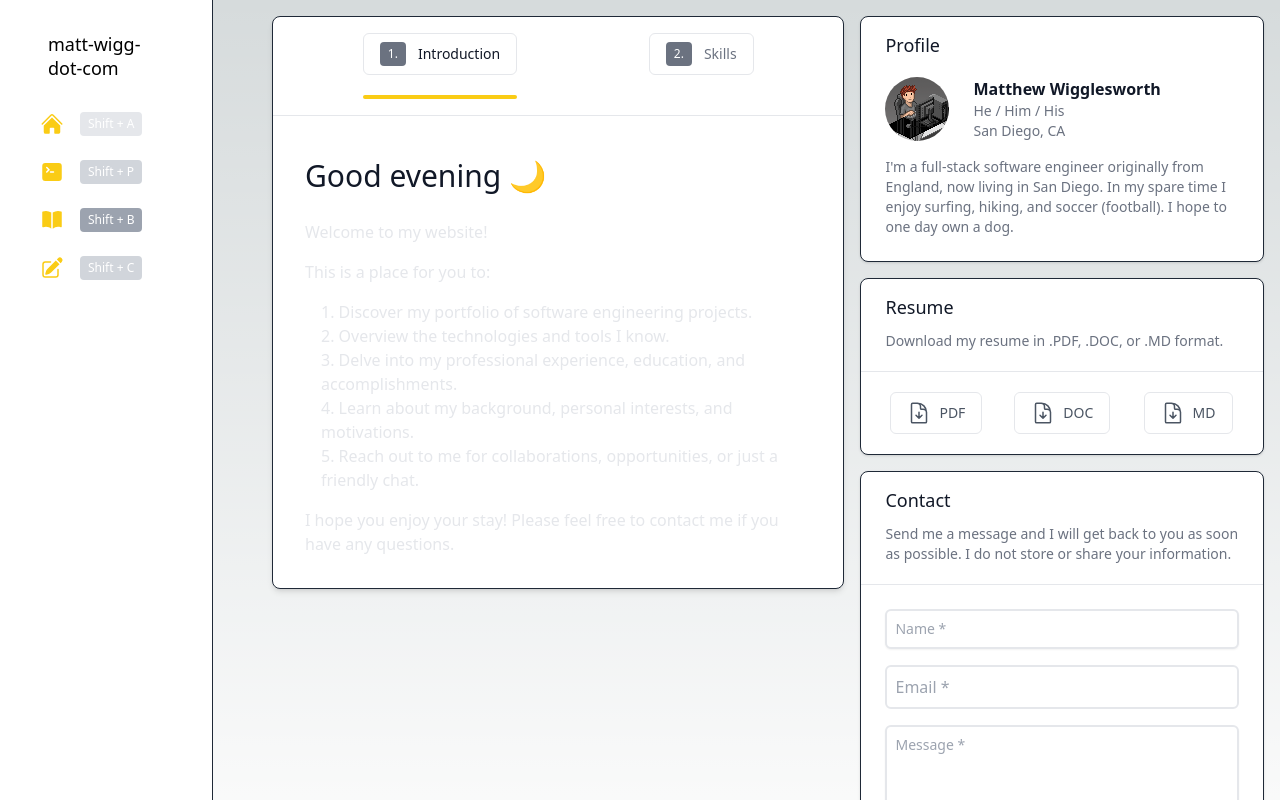
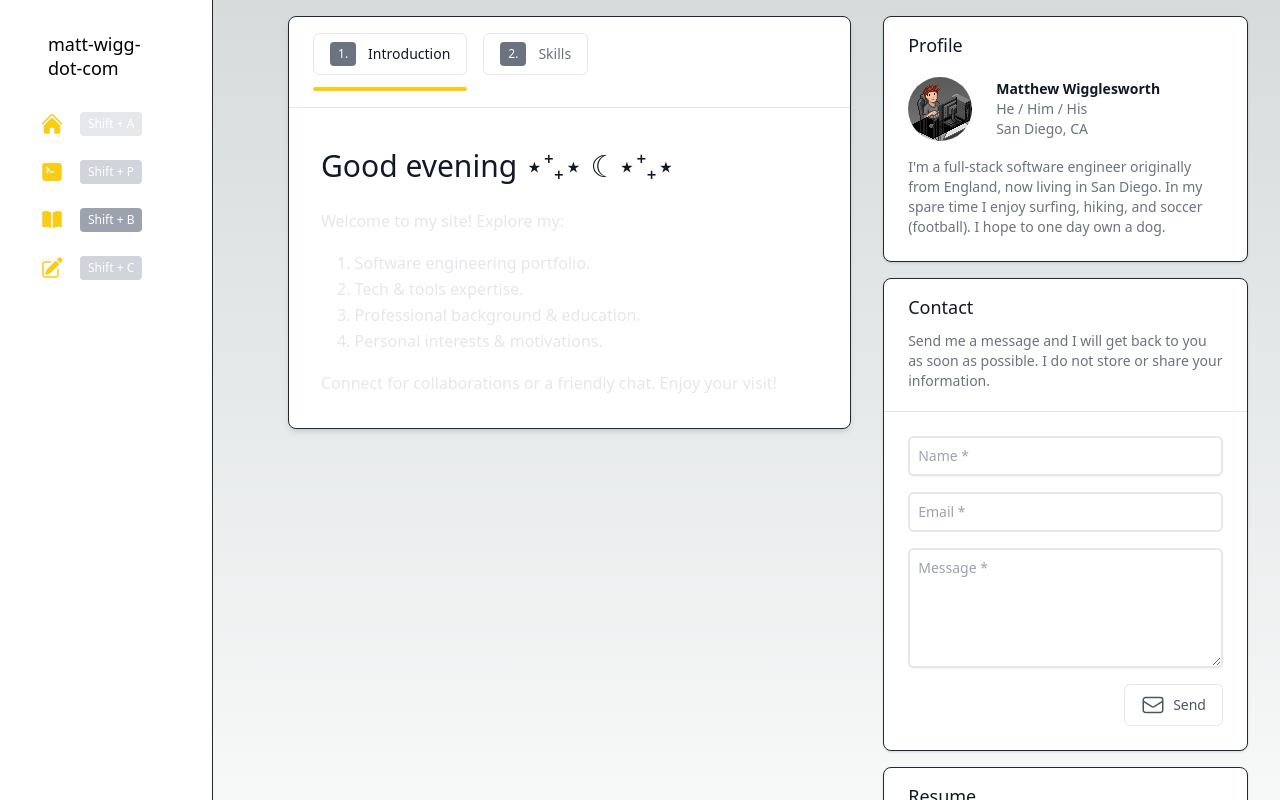
Before and after one commit to matt-wigg/matt-wigg-dot-com, a Next.js app: page / in a window 1280 px wide. Shown: the top 800 px of the page. Built offline with nearby package versions, Linux system fonts and the light colour scheme.

Commit message:
tailwind css rework and content

```diff
--- a/src/app/blog/page.tsx
+++ b/src/app/blog/page.tsx
@@ -3,5 +3,5 @@ import { Inter } from 'next/font/google';
 const inter = Inter({ subsets: ['latin'] });
 
 export default function Blog() {
-  return <main>Coming soon...</main>;
+  return <main>Blog: coming soon...</main>;
 }
--- a/src/app/contact/page.tsx
+++ b/src/app/contact/page.tsx
@@ -3,5 +3,5 @@ import { Inter } from 'next/font/google';
 const inter = Inter({ subsets: ['latin'] });
 
 export default function Contact() {
-  return <main>Coming soon...</main>;
+  return <main>Contact: coming soon...</main>;
 }
--- a/src/app/globals.css
+++ b/src/app/globals.css
@@ -6,6 +6,7 @@
   --foreground-rgb: 0, 0, 0;
   --background-start-rgb: 214, 219, 220;
   --background-end-rgb: 255, 255, 255;
+  line-height: 1.625;
 }
 
 @media (prefers-color-scheme: dark) {
--- a/src/app/layout.tsx
+++ b/src/app/layout.tsx
@@ -5,8 +5,9 @@ import Navbar from '../components/Navbar';
 const inter = Inter({ subsets: ['latin'] });
 
 export const metadata = {
-  title: 'Create Next App',
-  description: 'Generated by create next app',
+  title: 'Matt Wigg: Software Engineer',
+  description:
+    'I am a software engineer based in San Diego, CA. I specialize in building web applications using React, Node.js, and TypeScript. I am passionate about creating accessible and inclusive experiences for all users.',
 };
 
 export default function RootLayout({
@@ -17,10 +18,10 @@ export default function RootLayout({
   return (
     <html lang='en'>
       <body>
-        <div className='min-h-screen relative md:flex'>
+        <div className='min-h-screen relative'>
           <Navbar />
-          <main className=' md:pl-64 pt-4 md:w-auto md:flex-1 overflow-auto flex '>
-            {children}
+          <main className='md:pl-64 md:w-auto md:flex-1 overflow-auto flex flex-col md:flex-row'>
+            <div className='container mx-auto px-4'>{children}</div>
           </main>
         </div>
       </body>
--- a/src/app/page.tsx
+++ b/src/app/page.tsx
@@ -8,19 +8,23 @@ const inter = Inter({ subsets: ['latin'] });
 
 export default function Home() {
   return (
-    <main className='flex md:flex-row flex-col justify-end'>
-      <HomeTabs />
-      <span>
-        <div>
+    <main className='flex md:flex-row flex-col pt-4'>
+      <div className='md:w-3/5 md:flex md:flex-col'>
+        <div className='pb-4'>
+          <HomeTabs />
+        </div>
+      </div>
+      <div className='md:w-2/5 md:flex md:flex-col'>
+        <div className='pb-4'>
           <Profile />
         </div>
-        <div className='pt-4'>
+        <div className='pb-4'>
+          <HomeContactForm />
+        </div>
+        <div className='pb-4'>
           <ResumeDownload />
         </div>
-        <div className='pt-4'>
-          <HomeContactForm />
-        </div>
-      </span>
+      </div>
     </main>
   );
 }
--- a/src/app/projects/page.tsx
+++ b/src/app/projects/page.tsx
@@ -3,5 +3,5 @@ import { Inter } from 'next/font/google';
 const inter = Inter({ subsets: ['latin'] });
 
 export default function Projects() {
-  return <main>Coming soon...</main>;
+  return <main>Projects: coming soon...</main>;
 }
--- a/src/components/HomeContactForm.tsx
+++ b/src/components/HomeContactForm.tsx
@@ -49,13 +49,13 @@ const HomeContactForm = () => {
   };
 
   return (
-    <section className='container px-4 flex flex-col'>
+    <section className='container px-4 flex flex-col text-sm'>
       <article className='bg-white dark:bg-zinc-950 shadow rounded-lg overflow-hidden border border-gray-800'>
         <header className='p-4 sm:px-6'>
           <h3 className='text-lg font-medium leading-6 text-gray-900 dark:text-gray-100'>
             Contact
           </h3>
-          <p className='py-1 mt-2 max-w-2xl text-sm text-gray-500 dark:text-gray-400'>
+          <p className='py-1 mt-2 max-w-2xl font-light text-gray-500 dark:text-gray-400'>
             Send me a message and I will get back to you as soon as possible. I
             do not store or share your information.
           </p>
--- a/src/components/HomeTabs/HomeTabs.tsx
+++ b/src/components/HomeTabs/HomeTabs.tsx
@@ -2,7 +2,6 @@
 
 import React, { useRef, useState, useEffect } from 'react';
 import TabContent from './TabContent';
-import content from '../../data/content.json';
 
 type TabName = 'introduction' | 'skills' | 'experience';
 
@@ -42,11 +41,11 @@ const HomeTabs = () => {
   useEffect(() => {
     const currentHour = currentTime.getHours();
     if (currentHour < 12) {
-      setGreeting('Good morning ☀');
+      setGreeting('Good morning ⋆⁺₊⋆ ☀︎ ⋆⁺₊⋆ ');
     } else if (currentHour < 18) {
-      setGreeting('Good afternoon 🌤️');
+      setGreeting('Good afternoon ⋆｡˚ ☁︎ ˚｡⋆｡˚☽˚｡⋆');
     } else {
-      setGreeting('Good evening 🌙');
+      setGreeting('Good evening ⋆⁺₊⋆ ☾⋆⁺₊⋆');
     }
   }, [currentTime]);
 
@@ -68,10 +67,11 @@ const HomeTabs = () => {
   };
 
   return (
+    <section className='container px-4 flex'>
       <div className='h-fit bg-white dark:bg-zinc-950 rounded-lg shadow-md border border-gray-800 w-full'>
-      <div className=' flex mb-4 relative py-4 px-6 justify-around'>
+        <div className='flex mb-4 relative py-4 px-4 sm:px-6 justify-start'>
           <div
-          className='absolute left-0 -bottom-2 bg-yellow-400 h-1 rounded-full transition-all duration-300 ease-in-out'
+            className='absolute left-0 bottom-0 bg-yellow-400 h-1 rounded-full transition-all duration-300 ease-in-out'
             style={indicatorStyle}
           />
           {['introduction', 'skills'].map((tab, index) => (
@@ -82,10 +82,10 @@ const HomeTabs = () => {
                   tabRefs.current[index] = el;
                 }
               }}
-            className={`bg-white dark:bg-zinc-950 hover:text-white hover:bg-gray-100 dark:hover:bg-gray-800 rounded-md px-4 py-2 border border-gray-200 dark:border-gray-700 flex items-center justify-center text-sm font-medium ${
+              className={`bg-white dark:bg-zinc-950 hover:text-white hover:bg-gray-100 dark:hover:bg-gray-800 rounded-md px-4 py-2 mr-4 border border-gray-200 dark:border-gray-700 flex items-center justify-center text-sm font-medium ${
                 activeTab === tab
                   ? 'text-gray-900 dark:text-yellow-400 dark:hover:text-yellow-400'
-                : 'text-gray-500 dark:text-gray-700'
+                  : 'text-gray-500 dark:text-yellow-400'
               }`}
               id={tab}
               onClick={() => setActiveTab(tab as TabName)}
@@ -99,10 +99,11 @@ const HomeTabs = () => {
             </button>
           ))}
         </div>
-      <div className='transition-all duration-300 ease-in-out border-t border-gray-200 dark:border-gray-700 mt-6 min-w-full text-gray-200'>
+        <div className='transition-all duration-300 ease-in-out border-t border-gray-200 dark:border-gray-700 min-w-full text-gray-200'>
           <TabContent activeTab={activeTab} greeting={greeting} />
         </div>
       </div>
+    </section>
   );
 };
 
--- a/src/components/HomeTabs/TabContent.tsx
+++ b/src/components/HomeTabs/TabContent.tsx
@@ -30,12 +30,11 @@ const TabContent: React.FC<TabContentProps> = ({ activeTab, greeting }) => {
   switch (activeTab) {
     case 'introduction':
       return (
-        <div className='space-y-4 font-light p-8 dark:text-gray-300'>
-          <p className='text-3xl py-4 font-medium leading-6 text-gray-900 dark:text-gray-100'>
+        <div className='space-y-4 font-light p-8 dark:text-gray-400'>
+          <p className='text-3xl py-2 font-medium text-gray-900 dark:text-gray-100'>
             {greeting}
           </p>
           <p>{content.introduction.welcome}</p>
-          <p>This is a place for you to: </p>
           <ol className=' list-decimal list-inside pl-4'>
             {content.introduction.listItems.map((item, index) => (
               <li key={index}>{item}</li>
@@ -46,11 +45,11 @@ const TabContent: React.FC<TabContentProps> = ({ activeTab, greeting }) => {
       );
     case 'skills':
       return (
-        <div className='space-y-4 font-light p-8'>
-          <p className='text-3xl py-4 font-medium leading-6 text-gray-900 dark:text-gray-100'>
+        <div className='space-y-4 font-light p-8 dark:text-gray-400'>
+          <p className='text-3xl py-2 font-medium text-gray-900 dark:text-gray-100'>
             My skills
           </p>
-          <p>Here are some of the technologies I&apos;ve used:</p>
+          <p>{content.skillsintroduction}</p>
           {content.skills.map((skillSection) => (
             <React.Fragment key={skillSection.title}>
               <SkillsSection
--- a/src/components/Profile.tsx
+++ b/src/components/Profile.tsx
@@ -2,16 +2,16 @@ import Image from 'next/image';
 
 const Profile = () => {
   return (
-    <section className='container px-4 flex flex-col max-w-3xl'>
+    <section className='container px-4 flex flex-col max-w-3xl text-sm'>
       <article className='bg-white dark:bg-zinc-950 shadow rounded-lg overflow-hidden border border-gray-800'>
         <header className='p-4 sm:px-6'>
           <h3 className='text-lg font-medium leading-6 text-gray-900 dark:text-gray-100'>
             Profile
           </h3>
         </header>
-        <div className='py-1 sm:px-6 w-fit'>
-          <div className='flex items-center'>
-            <div className='relative h-16 w-16 mr-6 rounded-full overflow-hidden'>
+        <div className='py-1 sm:px-6'>
+          <div className='flex flex-col sm:flex-row items-center'>
+            <div className='relative h-16 w-16 mr-0 sm:mr-6 mb-4 sm:mb-0 rounded-full overflow-hidden'>
               <Image
                 src='/my-nft-bb.png' // Replace with the correct path to your profile picture
                 alt='Profile Picture'
@@ -20,22 +20,22 @@ const Profile = () => {
                 priority
               />
             </div>
-            <div>
+            <div className='text-center sm:text-left'>
               <p className='text-gray-900 dark:text-gray-300 font-semibold'>
                 Matthew Wigglesworth
               </p>
               {/* <p className='text-gray-500 dark:text-gray-400 font-light'>34</p> */}
-              <p className='text-gray-500 dark:text-gray-400 text-sm font-extralight'>
+              <p className='text-gray-500 dark:text-gray-400 font-extralight'>
                 He / Him / His
               </p>
-              <p className='text-gray-500 dark:text-gray-400 text-sm font-extralight'>
+              <p className='text-gray-500 dark:text-gray-400 font-extralight'>
                 San Diego, CA
               </p>
             </div>
           </div>
         </div>
-        <div className='px-4 py-3 sm:px-6 w-fit '>
-          <p className='text-sm text-gray-500 dark:text-gray-400 pb-3'>
+        <div className='px-4 py-3 sm:px-6'>
+          <p className='font-light text-gray-500 dark:text-gray-400 pb-3'>
             I&apos;m a full-stack software engineer originally from England, now
             living in San Diego. In my spare time I enjoy surfing, hiking, and
             soccer (football). I hope to one day own a dog.
--- a/src/components/ResumeDownload.tsx
+++ b/src/components/ResumeDownload.tsx
@@ -11,18 +11,18 @@ const ResumeDownload = () => {
   };
 
   return (
-    <section className='container px-4 flex flex-col'>
+    <section className='container px-4 flex flex-col text-sm'>
       <article className='bg-white dark:bg-zinc-950 shadow rounded-lg overflow-hidden border border-gray-800 '>
         <header className='p-4 sm:px-6'>
           <h3 className='text-lg font-medium leading-6 text-gray-900 dark:text-gray-100'>
             Resume
           </h3>
-          <p className='py-1 mt-2 max-w-2xl text-sm text-gray-500 dark:text-gray-400 pt-1'>
+          <p className='py-1 mt-2 max-w-2xl font-light text-gray-500 dark:text-gray-400 pt-1'>
             Download my resume in .PDF, .DOC, or .MD format.
           </p>
         </header>
         <div className='border-t border-gray-200 dark:border-gray-700 px-4 py-3 sm:px-6'>
-          <ul className='grid grid-cols-1 gap-6 sm:grid-cols-2 md:grid-cols-3 lg:grid-cols-3'>
+          <ul className='grid grid-cols-1 sm:grid-cols-2 md:grid-cols-3 lg:grid-cols-3'>
             {['pdf', 'doc', 'md'].map((format) => (
               <li
                 key={format}
--- a/src/data/content.json
+++ b/src/data/content.json
@@ -1,16 +1,16 @@
 {
   "greeting": "Hello, I'm Matthew Wigglesworth!",
   "introduction": {
-    "welcome": "Welcome to my website!",
+    "welcome": "  Welcome to my site! Explore my:",
     "listItems": [
-      "Discover my portfolio of software engineering projects.",
-      "Overview the technologies and tools I know.",
-      "Delve into my professional experience, education, and accomplishments.",
-      "Learn about my background, personal interests, and motivations.",
-      "Reach out to me for collaborations, opportunities, or just a friendly chat."
+      "Software engineering portfolio.",
+      "Tech & tools expertise.",
+      "Professional background & education.",
+      "Personal interests & motivations."
     ],
-    "closing": "I hope you enjoy your stay! Please feel free to contact me if you have any questions."
+    "closing": "Connect for collaborations or a friendly chat. Enjoy your visit!"
   },
+  "skillsintroduction": "Here are some of the technologies I've used:",
   "skills": [{
       "title": "Languages",
       "icon": "CodeBracketIcon",
```
Lines whose indentation alone changed are shown as unchanged.
